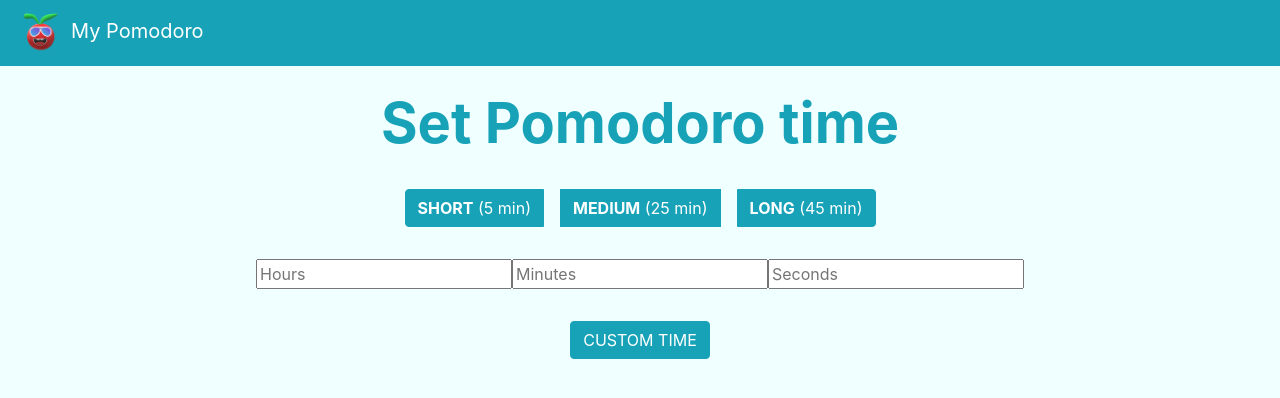
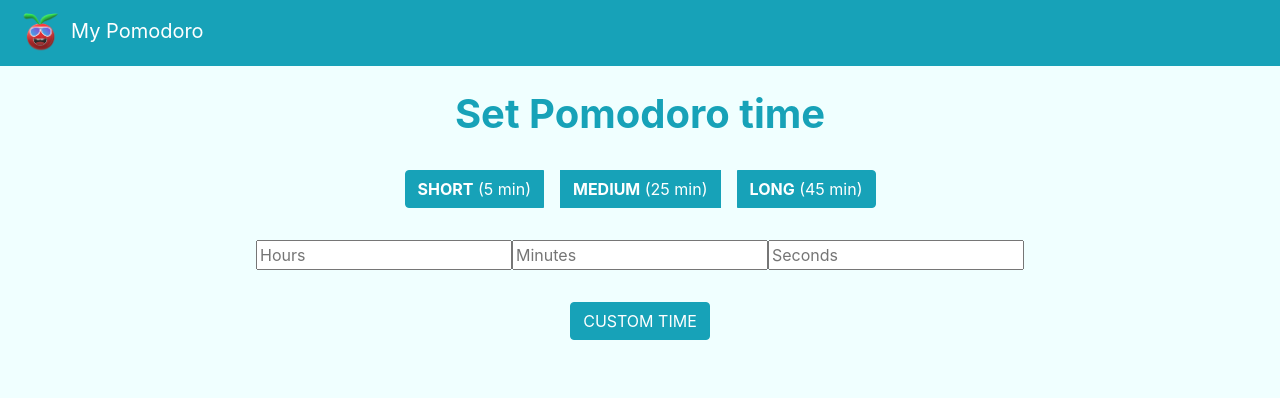
Before and after one commit to lukaszrola/my-pomodoro-client, a React (Create React App) app: page / in a window 1280 px wide. Shown: the top 398 px of the page. Built offline with nearby package versions, Linux system fonts and the light colour scheme; no server answers.

Commit message:
MP-19 Change size of title + make navbar sticky top

```diff
--- a/src/App.js
+++ b/src/App.js
@@ -7,7 +7,9 @@ function App() {
   return (
     <div className="App">
       <Navbar />
-      <PomodoroPanel />
+      <div className="container">
+        <PomodoroPanel />
+      </div>
     </div>
   );
 }
--- a/src/components/Navbar/Navbar.js
+++ b/src/components/Navbar/Navbar.js
@@ -3,7 +3,7 @@ import tomatoImage from "../../images/tomato.png";
 
 const navbar = props => {
   return (
-    <nav className="navbar navbar-expand-lg navbar-dark bg-info mb-2">
+    <nav className="navbar navbar-expand-lg navbar-dark sticky-top bg-info mb-2">
       <a className="navbar-brand" href="/">
         <img className="logo" src={tomatoImage} height="40" /> My Pomodoro
       </a>
--- a/src/components/Utils/Title.js
+++ b/src/components/Utils/Title.js
@@ -2,9 +2,7 @@ import React from "react";
 
 const title = props => {
   return (
-    <h1 className="display-4 font-weight-bolder text-info my-4">
-      {props.children}
-    </h1>
+    <h1 className="font-weight-bolder text-info my-4">{props.children}</h1>
   );
 };
 
```
